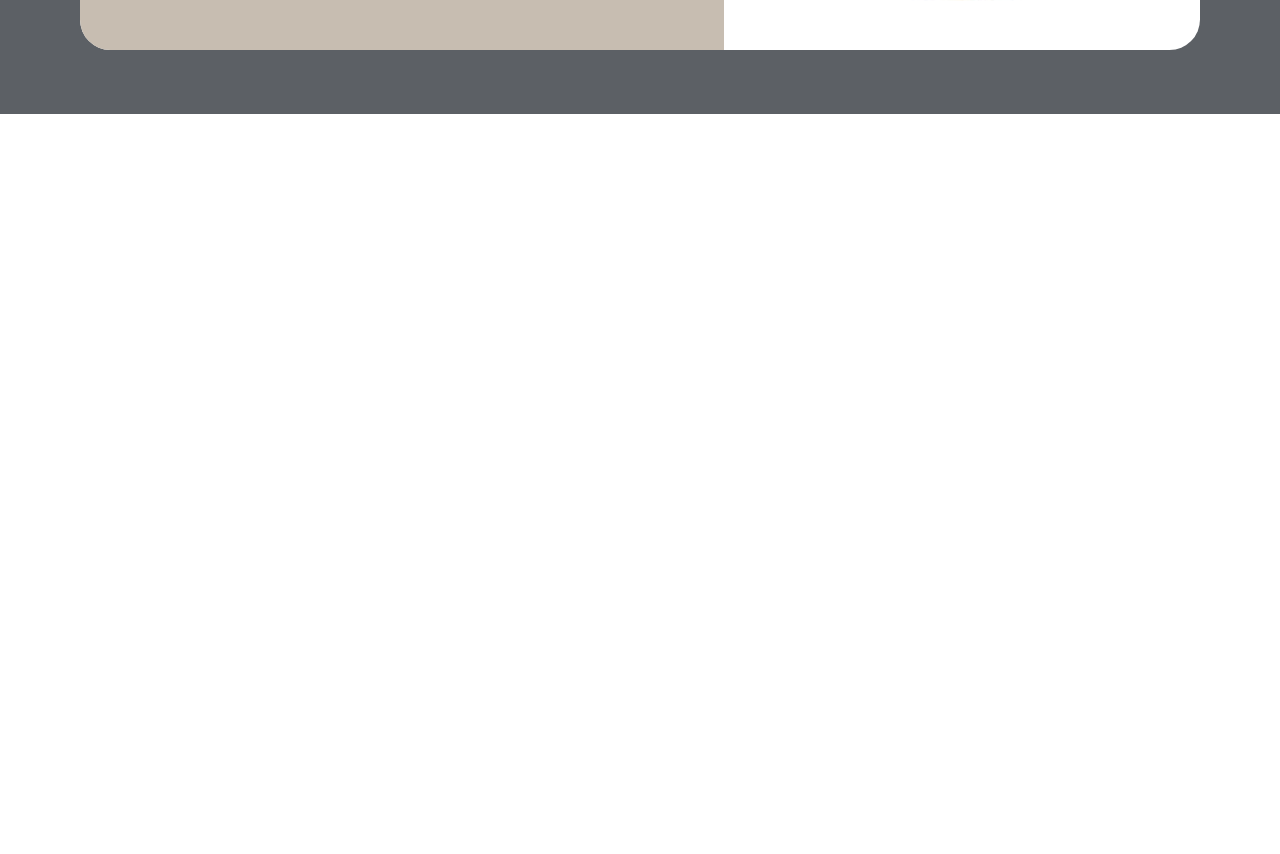
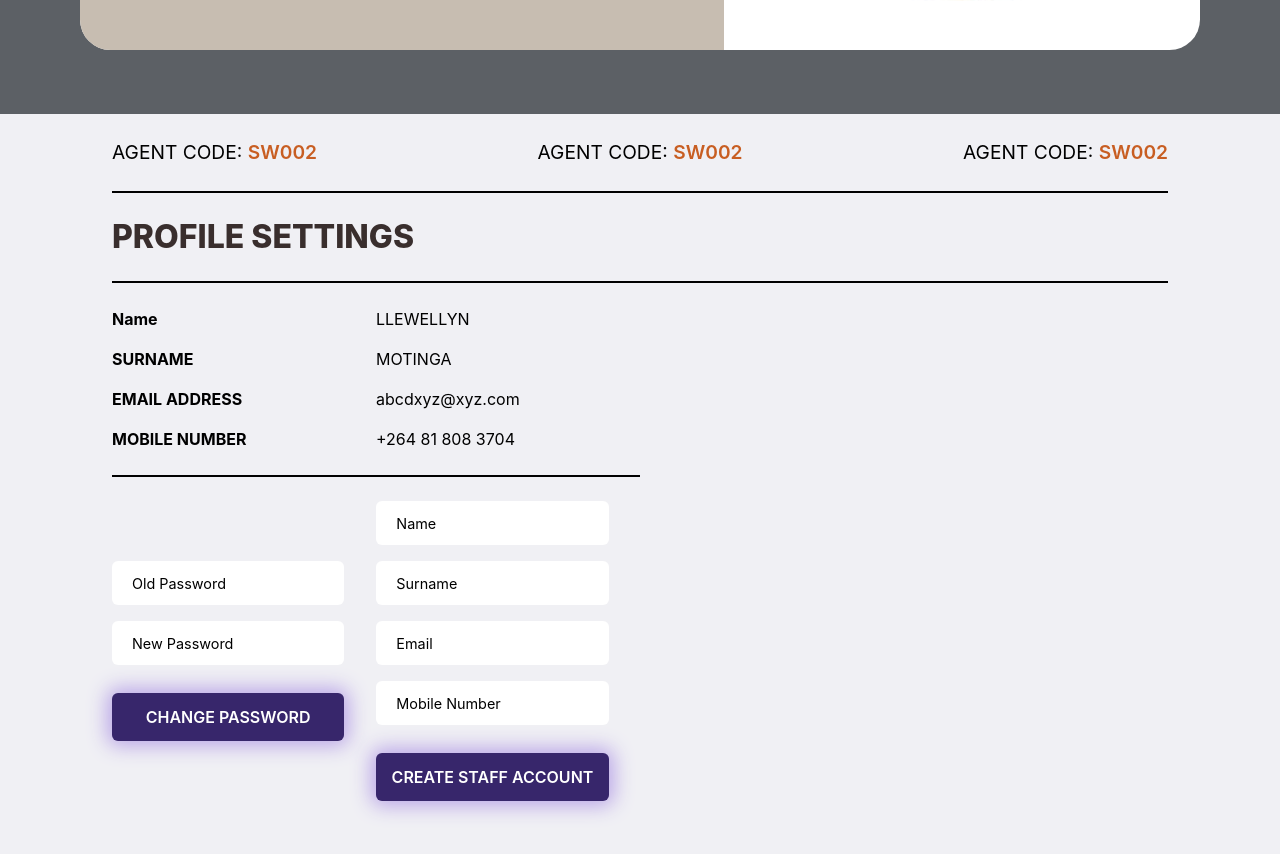
Before and after one commit to kalilinux-png/soekwerk, a React (Create React App) app: page / in a window 1280 px wide. Shown: the part 702-1556 px from the top of the page. Before the commit the page ends 816 px from the top, so only its background shows below. Built offline with nearby package versions, Linux system fonts and the light colour scheme.

Commit message:
added dashboard page

```diff
--- a/src/App.js
+++ b/src/App.js
@@ -2,12 +2,14 @@ import logo from './logo.svg';
 import './App.css';
 import Navbar from './components/Navbar';
 import LoginPage from './components/LoginPage';
+import ProfileSetting from './components/ProfileSetting';
 
 function App() {
   return (
     <div className="App">
       <Navbar/>
       <LoginPage/>
+      <ProfileSetting />
     </div>
   );
 }
--- /dev/null
+++ b/src/components/ProfileSetting.jsx
@@ -0,0 +1,67 @@
+import React from 'react'
+
+const ProfileSetting = () => {
+  return (
+    <div className="h-screen bg-[#f0f0f4] px-28">
+      <div className="agent-details flex items-center justify-between gap-14 py-6 border-b-2 border-[#000]">
+        <div className="uppercase text-[1.2rem]">
+          Agent Code:{" "}
+          <span className="text-[#c85e22] font-semibold">SW002</span>
+        </div>
+        <div className="uppercase text-[1.2rem]">
+          Agent Code:{" "}
+          <span className="text-[#c85e22] font-semibold">SW002</span>
+        </div>
+        <div className="uppercase text-[1.2rem]">
+          Agent Code:{" "}
+          <span className="text-[#c85e22] font-semibold">SW002</span>
+        </div>
+      </div>
+
+      <div>
+        <h1 className="text-[#392e2d] text-[clamp(2rem,2vw,5rem)] text-left uppercase font-extrabold py-5 border-b-2 border-[#000]">
+          profile settings
+        </h1>
+
+        <div className="profile-detail flex flex-col gap-4 max-w-[50%] py-6 border-b-2 border-[#000]">
+          <div className="flex items-center justify-between text-left">
+            <span className="w-[50%] font-bold">Name</span>
+            <span className="w-[50%]">LLEWELLYN</span>
+          </div>
+          <div className="flex items-center justify-between text-left">
+            <span className="w-[50%] font-bold">SURNAME</span>
+            <span className="w-[50%]">MOTINGA</span>
+          </div>
+          <div className="flex items-center justify-between text-left">
+            <span className="w-[50%] font-bold">EMAIL ADDRESS</span>
+            <span className="w-[50%]">abcdxyz@xyz.com</span>
+          </div>
+          <div className="flex items-center justify-between text-left">
+            <span className="w-[50%] font-bold">MOBILE NUMBER</span>
+            <span className="w-[50%]">+264 81 808 3704</span>
+          </div>
+        </div>
+      </div>
+
+      <div className="change-password flex items-center gap-8 py-6">
+        <form action="submit" className="flex flex-col gap-4 w-full max-w-[22%]">
+          <input className="py-2.5 px-5 rounded-md placeholder:text-[#000] placeholder:text-[0.9rem]" type="text" placeholder="Old Password" />
+          <input className="py-2.5 px-5 rounded-md placeholder:text-[#000] placeholder:text-[0.9rem]" type="password" placeholder="New Password" />
+
+          <button className="bg-[#37266b] shadow-[0px_0px_20px_5px_#baa6e7] py-3 mt-3 rounded-md text-[#fff] uppercase font-semibold">Change Password</button>
+        </form>
+
+        <form action="submit" className="flex flex-col gap-4 w-full max-w-[22%]">
+          <input className="py-2.5 px-5 rounded-md placeholder:text-[#000] placeholder:text-[0.9rem]" type="text" placeholder="Name" />
+          <input className="py-2.5 px-5 rounded-md placeholder:text-[#000] placeholder:text-[0.9rem]" type="text" placeholder="Surname" />
+          <input className="py-2.5 px-5 rounded-md placeholder:text-[#000] placeholder:text-[0.9rem]" type="email" placeholder="Email" />
+          <input className="py-2.5 px-5 rounded-md placeholder:text-[#000] placeholder:text-[0.9rem]" type="number" placeholder="Mobile Number" />
+
+          <button className="bg-[#37266b] shadow-[0px_0px_20px_5px_#baa6e7] py-3 mt-3 rounded-md text-[#fff] uppercase font-semibold">Create Staff account</button>
+        </form>
+      </div>
+    </div>
+  )
+}
+
+export default ProfileSetting
```
